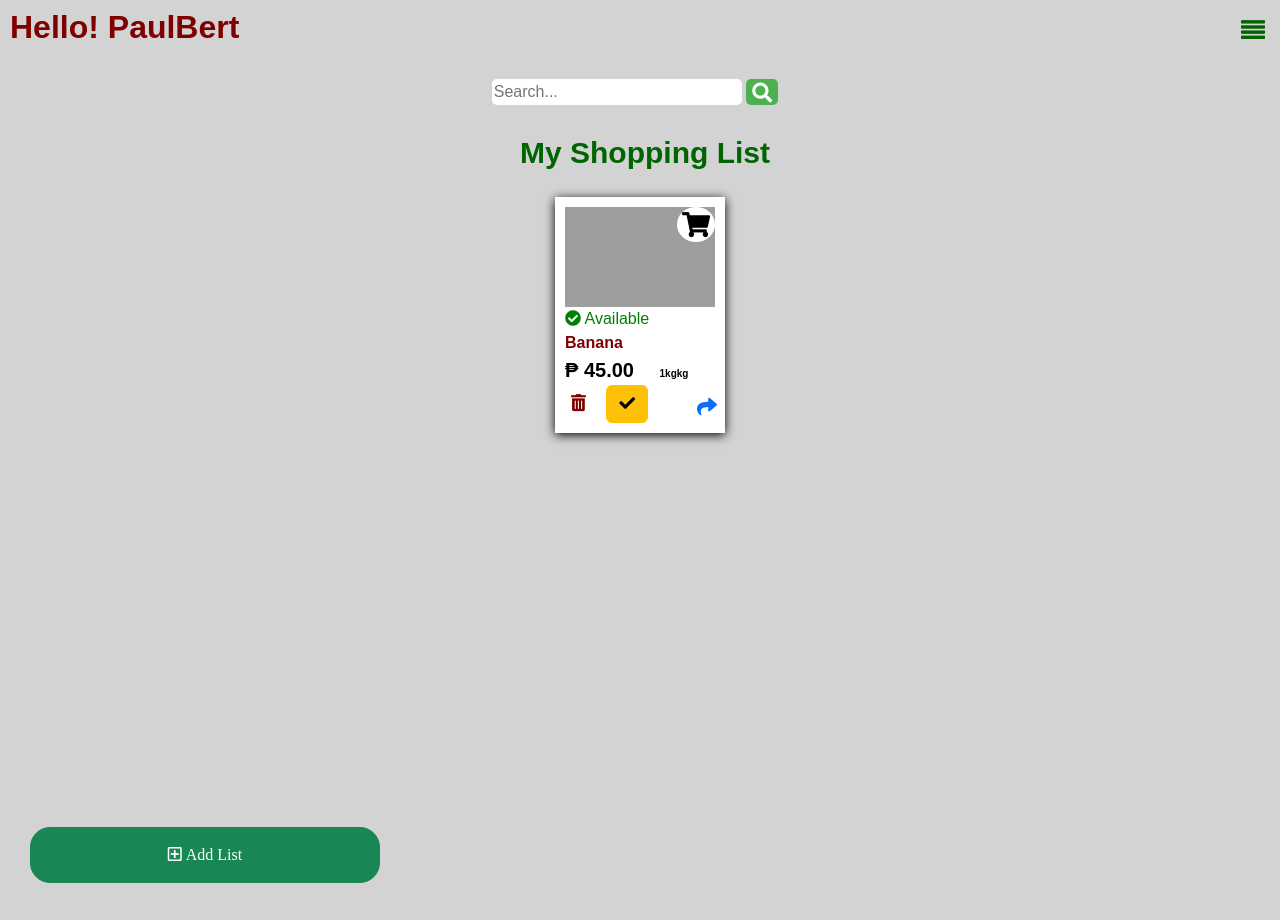
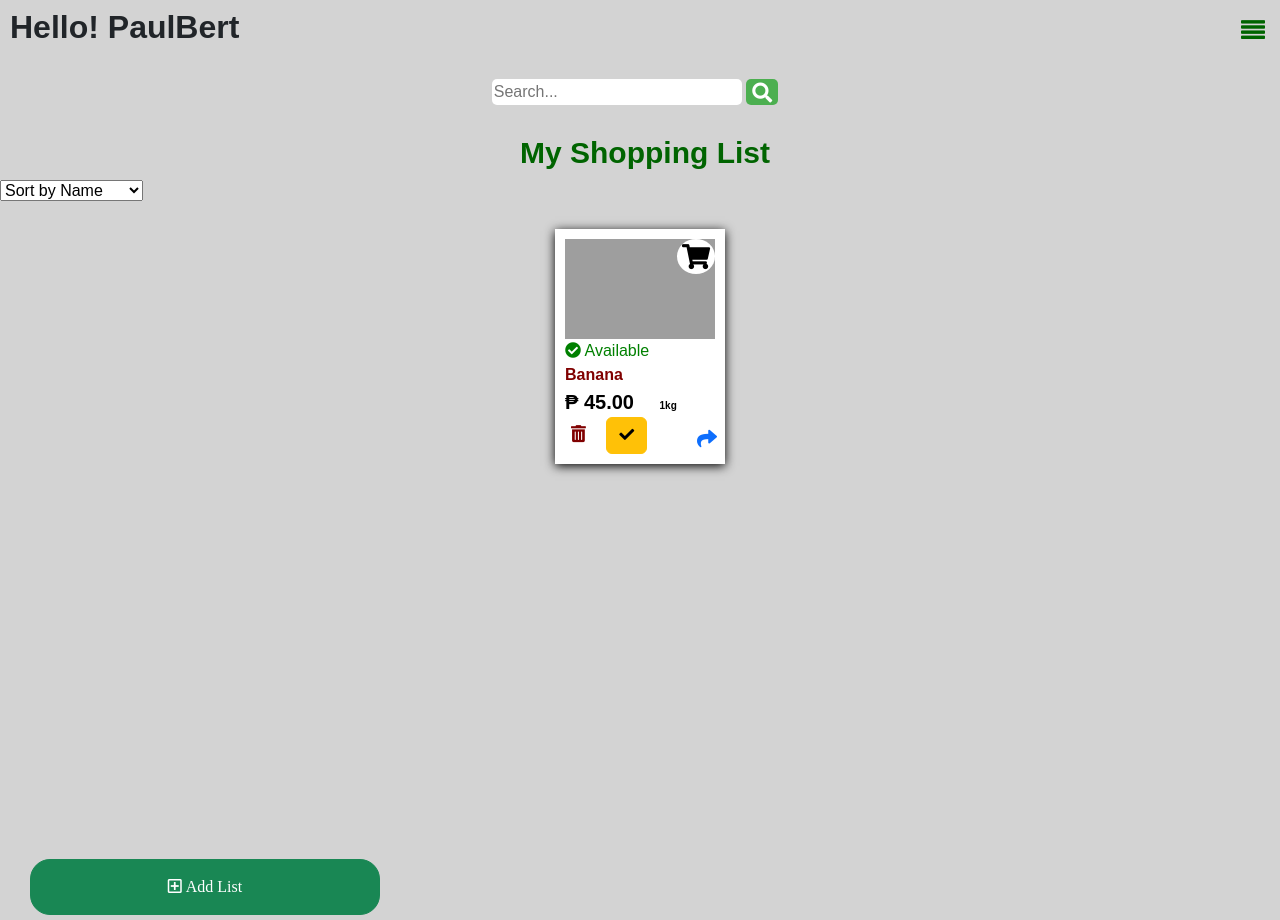
Before and after one commit to PaulBertLandicho/grocerylistapp, a PHP site: page /my_shopping_list.php in a window 1280 px wide. Before the commit the page ends 883 px from the top, so only its background shows below. Run offline with PHP 8.4, Linux system fonts and the light colour scheme; a user stored in the database is signed in; data comes from the database, SQL or seed files in the repository; grey boxes are pictures that could not be loaded.

Commit message:
Update my_shopping_list.php

```diff
--- a/views/my_shopping_list.php
+++ b/views/my_shopping_list.php
@@ -1,6 +1,6 @@
 <?php
+include 'dbconn.php';
 session_start();
-include 'dbconn.php';
 
 $user_id = $_SESSION['user_id'];
 
@@ -10,11 +10,21 @@ $search_query = isset($_GET['search']) ? $_GET['search'] : '';
 // Sanitize the search input to prevent SQL injection
 $search_query = $conn->real_escape_string($search_query);
 
-// Construct the SQL query with a search filter
+// Determine sorting criteria
+$sort_by = isset($_GET['sort']) ? $_GET['sort'] : 'name'; // default to sorting by name
+$sort_order = isset($_GET['order']) ? $_GET['order'] : 'ASC'; // default to ascending order
+
+// Construct the SQL query with a search filter and sorting
 $sql = "SELECT p.*
         FROM favorites f
         INNER JOIN product p ON f.product_id = p.id
-        WHERE f.user_id = $user_id AND p.name LIKE '%$search_query%'";
+        WHERE f.user_id = $user_id AND p.name LIKE '%$search_query%'
+        ORDER BY
+            CASE
+                WHEN '$sort_by' = 'name' THEN p.name
+                WHEN '$sort_by' = 'price' THEN p.price
+            END $sort_order";
+
 
 $result = $conn->query($sql);
 
@@ -45,8 +55,9 @@ if ($user_result->num_rows > 0) {
 </head>
 
 <body>
-    <header class="navbar" style="width: auto;;" data-bs-theme="dark">
-        <h2 style="font-weight: bold; color: maroon; margin-left: 10px;">Hello! <?php echo htmlspecialchars($user['username']); ?> </h2>
+<header class="navbar" style="width: auto;" data-bs-theme="dark" id="navbar">
+    <h2 id="greeting" style="font-weight: bold; margin-left: 10px;">Hello! <?php echo htmlspecialchars($user['username']); ?> </h2>
+
 
         <button class="menu-button">
             <i class="fa fa-align-justify" style="color: darkgreen; margin-right: 15px; transition: transform 0.3s ease;"></i>
@@ -92,8 +103,18 @@ if ($user_result->num_rows > 0) {
         </form>
     </div>
     <h1 style="font-weight: bold; font-size: 30px; text-align: center; color: darkgreen; margin-left: 10px;">My Shopping List</h1>
-
-    <div class="product-list">
+    <div class="sort-options">
+        <form action="" method="GET" class="d-flex">
+        <div class="form-group me-2">
+            <select name="sort" onchange="this.form.submit()">
+                <option value="name" <?php if ($sort_by == 'name') echo 'selected'; ?>>Sort by Name</option>
+                <option value="category" <?php if ($sort_by == 'category') echo 'selected'; ?>>Sort by Category</option>
+                <option value="price" <?php if ($sort_by == 'price') echo 'selected'; ?>>Sort by Price</option>
+            </select>
+            </div>
+        </form>
+    </div>
+   <div class="product-list">
         <div class="list-wrapper">
             <?php $foundProduct = false;?>
                 <?php while($product = $result->fetch_assoc()):
@@ -125,7 +146,7 @@ if ($user_result->num_rows > 0) {
                                             </div>
                                             <div class="product-price" style="font-size: 20px; font-weight: bold; color: black;">₱
                                                 <?php echo $product['price']; ?>
-                                                    <span class="product-weight" style="margin-left: 20px;font-size: 10px; color: black;"> <?php echo $product['weight']; ?>kg</span></div>
+                                                    <span class="product-weight" style="margin-left: 20px;font-size: 10px; color: black;"> <?php echo $product['weight']; ?></span></div>
                                             <div class="product-actions">
 
                                                 <!-- Delete Icon -->
@@ -137,11 +158,10 @@ if ($user_result->num_rows > 0) {
 
                                               <!-- Mark as Purchased Button -->
                                       <?php if ($product['purchased'] == 0): ?>
-                                  <a href="mark_as_purchased.php?id=<?= htmlspecialchars($product['id']); ?>" class="btn btn-warning">
+                                  <a href="mark_as_purchased.php?id=<?= htmlspecialchars($product['id']); ?>" class="btn btn-warning" style="font-size: 15px;">
                               <i class="fas fa-check"></i>
                             </a>
                         <?php else: ?>
-                    <span style="color: green; font-size: 15px;"></span>
                 <?php endif; ?>
 
                      <!-- Share Icon -->
@@ -149,7 +169,7 @@ if ($user_result->num_rows > 0) {
                         <i class="fas fa-share" style="position: absolute; top: 200px; right: 8px; text-decoration: none; color: inherit; font-size: 20px;">
                     </a></i>
                     </form>
-                                            </div>
+                  </div>
                         </div>
                     </div>
                     <?php endwhile; ?>
@@ -166,7 +186,7 @@ if ($user_result->num_rows > 0) {
 
     <!-- addProductButton -->
     <form action="user_dashboard.php" method="GET">
-        <button type="submit" class="btn btn-success" style="margin-left: 30px; padding: 15px; border-radius: 20px; margin-bottom: 10px; width: 350px;">
+        <button type="submit" class="btn btn-success" style="margin-left: 30px; padding: 15px; border-radius: 20px; margin-bottom: 5px; width: 350px;">
             <i class="far fa-plus-square" id="addProductButton"> Add List </i>
         </button>
     </form>
```
